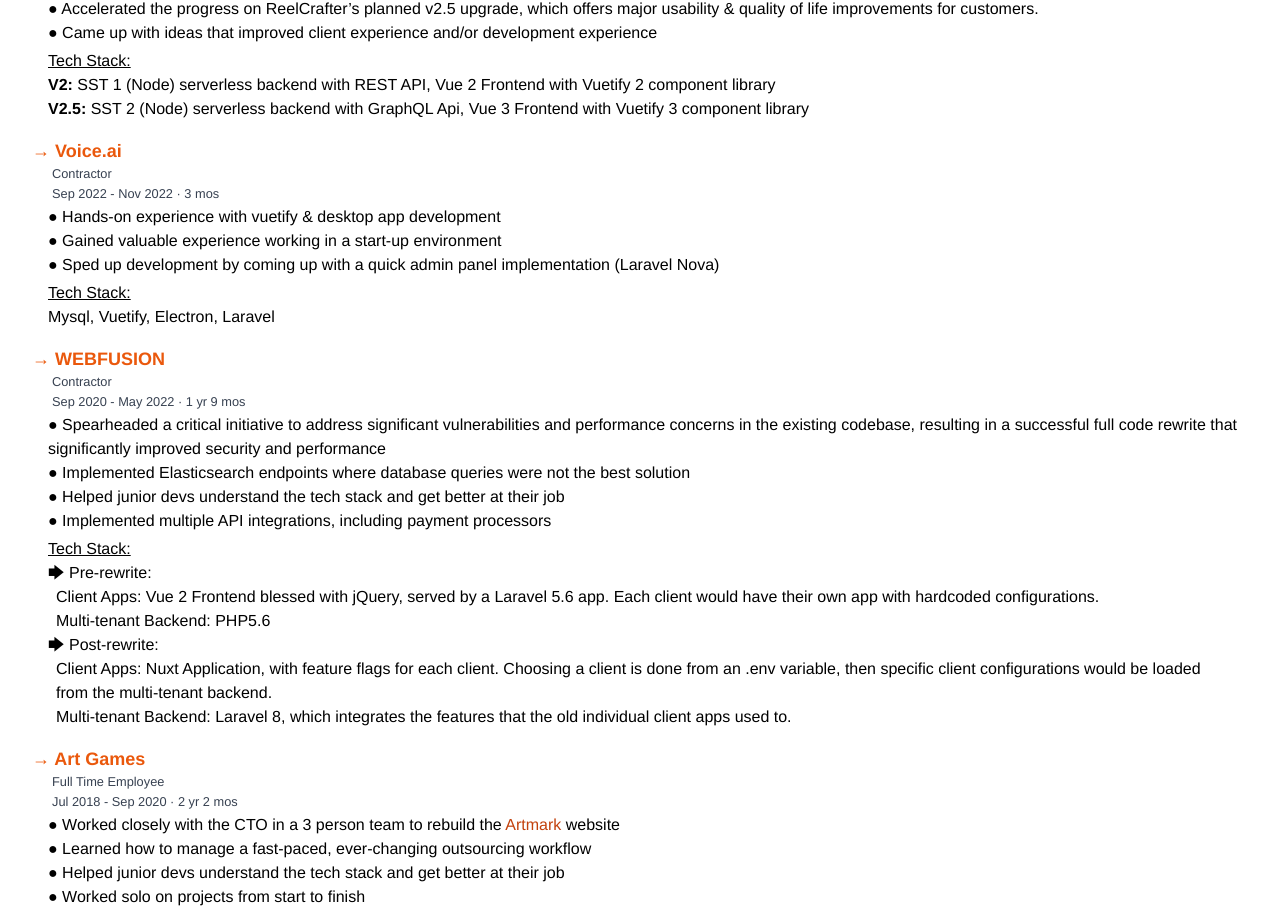
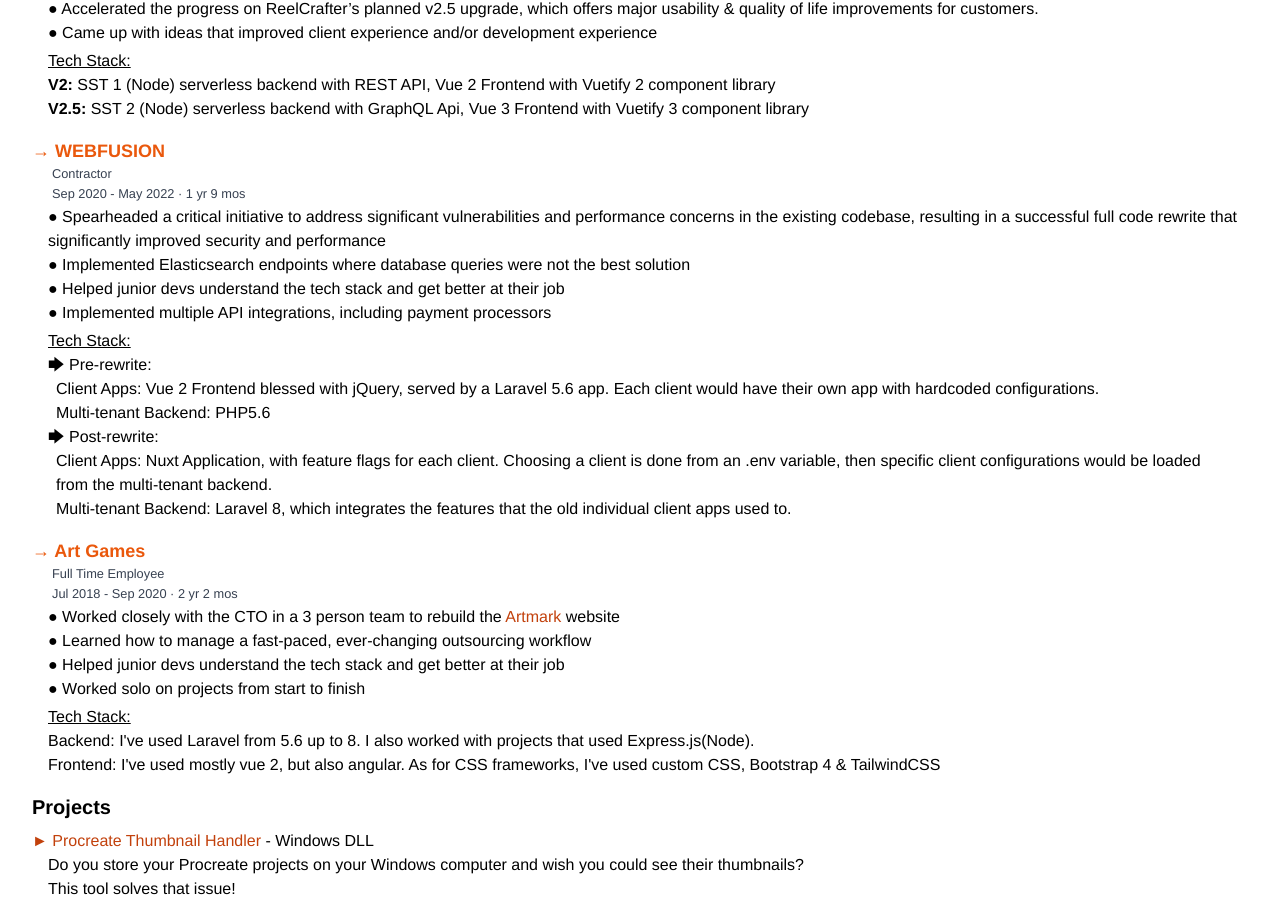
Before and after one commit to xndbogdan/next-os-portfolio, a Next.js app: page /resume in a window 1280 px wide. Shown: the part 1151-2067 px from the top of the page. Built offline with nearby package versions, Linux system fonts and the light colour scheme.

Commit message:
rm voice-ai

```diff
--- a/components/Resume.tsx
+++ b/components/Resume.tsx
@@ -74,23 +74,6 @@ export const Resume = () => {
             </div>
             <p><span className='font-bold'>V2:</span> SST 1 (Node) serverless backend with REST API, Vue 2 Frontend with Vuetify 2 component library</p>
             <p><span className='font-bold'>V2.5:</span> SST 2 (Node) serverless backend with GraphQL Api, Vue 3 Frontend with Vuetify 3 component library</p>
-          </div>
-        </div>
-
-        <div className='mt-4'>
-          <a className='text-orange-600 hover:text-orange-700 text-lg font-bold' href='https://voice.ai/' target='_blank'>→ Voice.ai</a>
-          <p className='text-gray-700 px-5 -mt-1'><small>Contractor</small></p>
-          <p className='text-gray-700 px-5 -mt-1'><small>Sep 2022 - Nov 2022 · 3 mos</small></p>
-          <ul className='ml-4'>
-            <li>● Hands-on experience with vuetify & desktop app development</li>
-            <li>● Gained valuable experience working in a start-up environment</li>
-            <li>● Sped up development by coming up with a quick admin panel implementation (Laravel Nova)</li>
-          </ul>
-          <div className='px-4 mt-1'>
-            <div className='text-base underline'>
-              Tech Stack:
-            </div>
-            <p>Mysql, Vuetify, Electron, Laravel</p>
           </div>
         </div>
 
```
